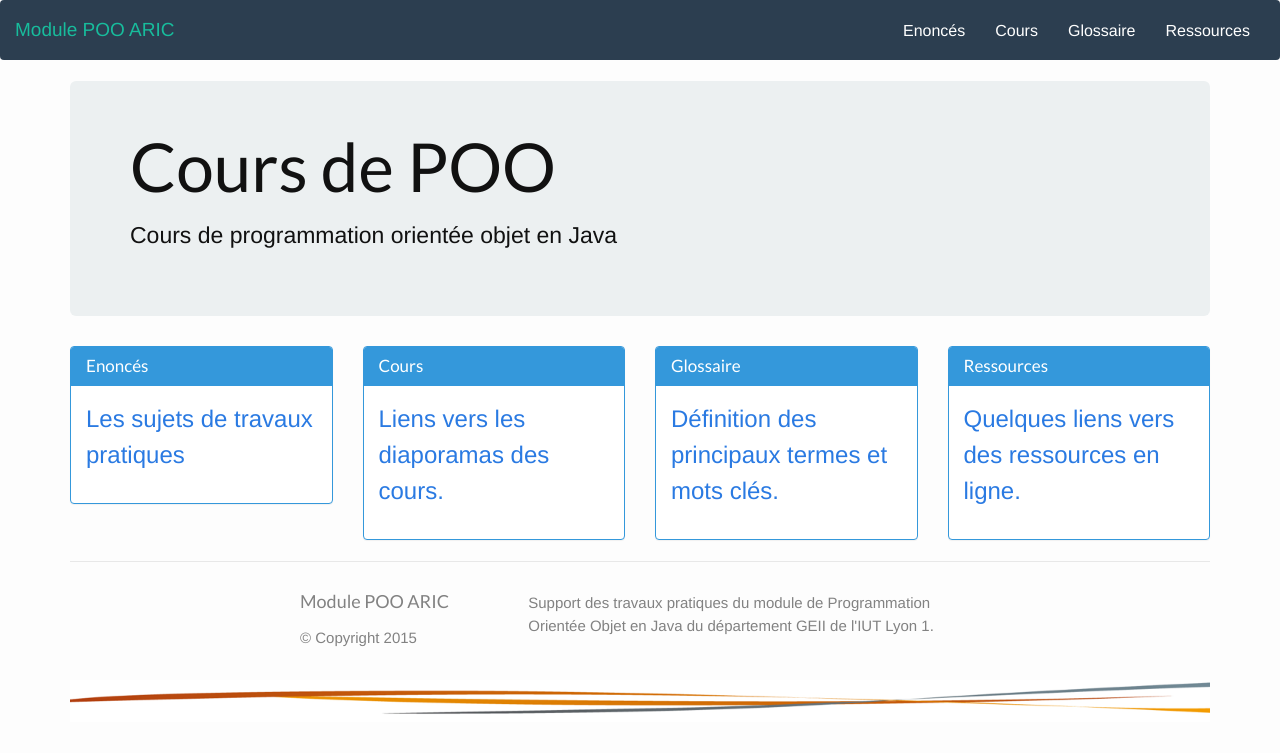
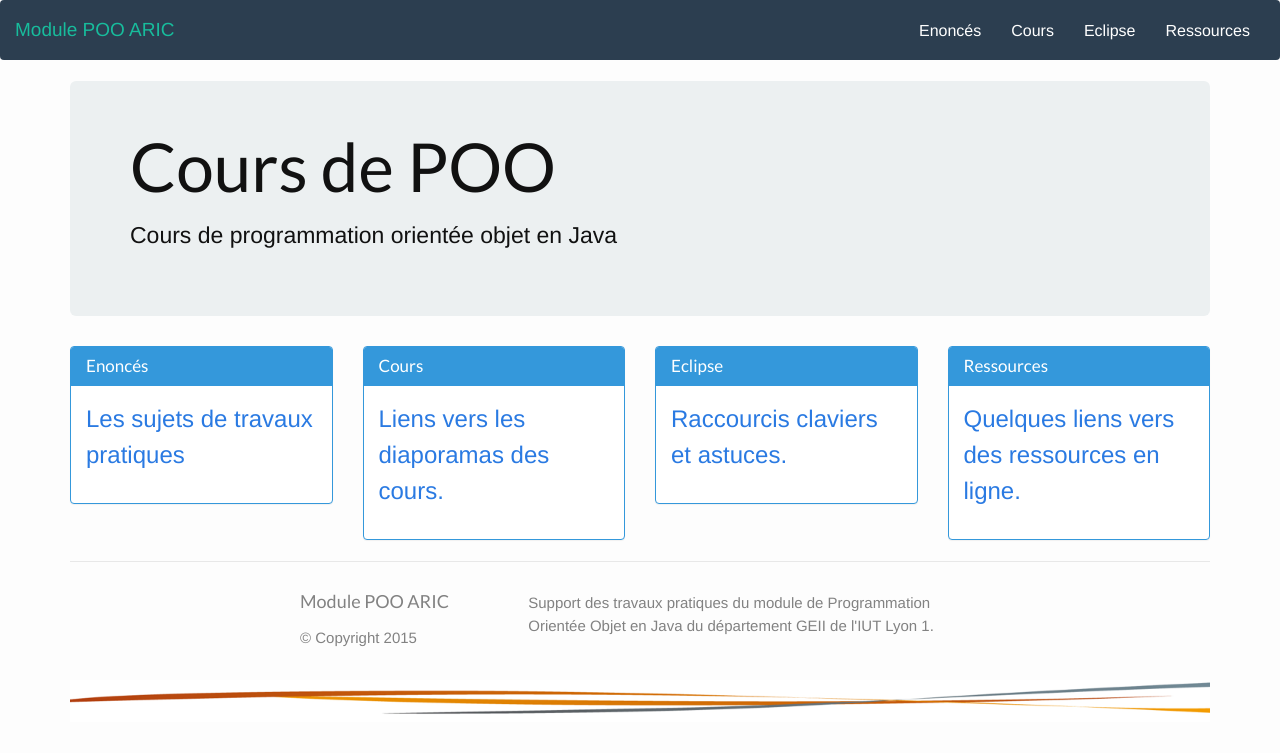
Before and after one commit to geiilyon/geiilyon.github.io, a Jekyll site: the page built from index.html, in a window 1280 px wide. Shown: the top 753 px of the page. Built offline with Jekyll 4.4.1, drawn with Linux system fonts in a browser that asks for light colours; nearby versions of some CDN libraries; Markdown is read by kramdown in place of the engine named in the settings.

Commit message:
Navigation / Config update / Eclipse shortcuts

```diff
--- a/_config.yml
+++ b/_config.yml
@@ -1,10 +1,9 @@
 # Site settings
 title: Module POO ARIC
-email: your-email@domain.com
 description: > # this means to ignore newlines until "baseurl:"
   Support des travaux pratiques du module de Programmation Orientée Objet en Java du département GEII de l'IUT Lyon 1.
 baseurl: "" # the subpath of your site, e.g. /blog/
-url: "http://yourdomain.com" # the base hostname & protocol for your site
+url: "http://geiilyon.github.io" # the base hostname & protocol for your site
 relative_permalinks: true
 
 # Build settings
--- a/_data/navigation.yml
+++ b/_data/navigation.yml
@@ -6,9 +6,9 @@
   url: /cours/
   excerpt: "Liens vers les diaporamas des cours."
 
-- title: Glossaire
-  url: /glossaire/
-  excerpt: "Définition des principaux termes et mots clés."
+- title: Eclipse
+  url: /eclipse/
+  excerpt: "Raccourcis claviers et astuces."
 
 - title: Ressources
   url: /ressources/
```
Also changed, not shown: _collection_enonces/tp1.md (+36 -6 lines), eclipse.md (added, +30 -0 lines), enonces.md (+0 -4 lines), img/AlwaysSaveResources.png (added), img/majCompletion.png (added).
